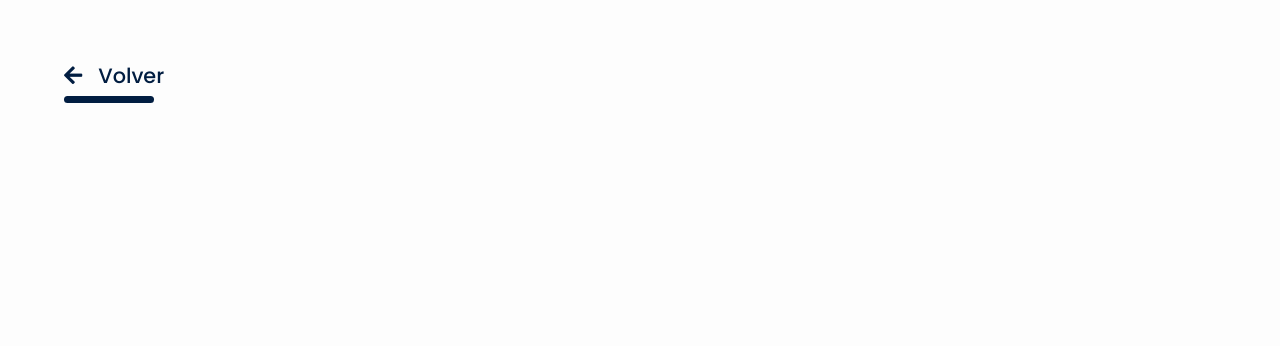
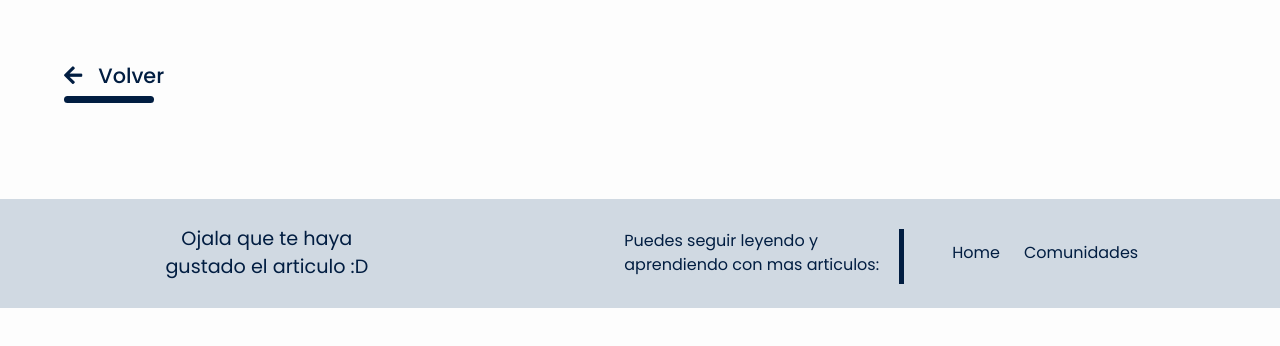
Before and after one commit to mrLuisFer/uDevBlog, a React (Create React App) app: page /article/1 in a window 1280 px wide. Shown: the top 346 px of the page. Built offline with nearby package versions, Linux system fonts and the light colour scheme; no server answers.

Commit message:
Añadi un pequeño footer para los articulos

```diff
--- a/src/components/Article/Article.jsx
+++ b/src/components/Article/Article.jsx
@@ -2,6 +2,8 @@ import React, { useEffect, useState } from 'react';
 import { useParams, Link } from 'react-router-dom';
 // Routes
 import { routes } from '../../routes/routes';
+// Components
+import SimpleFooter from '../SimpleFooter/SimpleFooter.jsx'
 
 export default function Article() {
   const [article, setArticle] = useState('');
@@ -29,6 +31,7 @@ export default function Article() {
               Volver
             </Link>
             <div className='Article__container__line'></div>
+            <h1 className='Article__title'>{article.title}</h1>
             <article
               className='Article__container__content'
               dangerouslySetInnerHTML={{ __html: article.article_content }}
@@ -41,6 +44,7 @@ export default function Article() {
           <Link to={routes.home}>Vayamos devuelta a casa</Link>
         </div>
       )}
+    <SimpleFooter />
     </>
   );
 }
--- a/src/components/Article/Article.scss
+++ b/src/components/Article/Article.scss
@@ -1,7 +1,19 @@
 .Article {
   padding: 5%;
 
+  &__title {
+    font-size: 1.4rem;
+    margin-bottom: 0;
+    margin-top: 2rem;
+  }
+
   &__container {
+
+    @media (min-width: $large){
+      max-width: 1000px;
+      // margin: 0 auto;
+    }
+
     a {
       text-decoration: none;
       color: var(--principal);
@@ -41,7 +53,7 @@
     }
 
     &__content {
-      margin-top: 3rem;
+      margin-top: 1.5rem;
       color: var(--dark);
 
       h1 {
--- a/src/components/HomePosts/HomePosts.jsx
+++ b/src/components/HomePosts/HomePosts.jsx
@@ -11,14 +11,14 @@ import { fetchingPosts } from '../../utils/fetchingPosts/fetchingPosts';
 
 export default function HomePosts() {
   const [posts, setPosts] = useState([]);
-  const [findPosts, setFindPosts] = useState(true);
+  const [findPosts, setFindPosts] = useState(false);
 
   useEffect(() => {
     fetchingPosts(setPosts);
-    if (posts.length > 0 && findPosts === true) {
+    if (posts.length > 0) {
       setFindPosts(false);
     } else {
-      setFindPosts(true);
+      setFindPosts(false);
     }
   }, []);
 
--- /dev/null
+++ b/src/components/SimpleFooter/SimpleFooter.jsx
@@ -0,0 +1,20 @@
+// import react from 'react'
+
+export default function SimpleFooter() {
+  return (
+    <div className='SimpleFooter'>
+      <div className='SimpleFooter__container'>
+        <div className='SimpleFooter__textContainer'>
+          <p>Ojala que te haya gustado el articulo :D</p>
+       </div>
+       <div className='SimpleFooter__linksContainer'>
+         <p>Puedes seguir leyendo y aprendiendo con mas articulos: <span className='SimpleFooter__linksContainer-line'></span></p>
+         <div>
+            <a href="/home">Home</a>
+           <a href="/home">Comunidades</a>
+         </div>
+       </div>
+    </div>
+    </div>
+)
+}
--- /dev/null
+++ b/src/components/SimpleFooter/SimpleFooter.scss
@@ -0,0 +1,117 @@
+.SimpleFooter {
+  padding: 5%;
+  background: var(--grey);
+
+  @media (min-width: $ipad) {
+    padding: 2%;
+  }
+
+  @media (min-width: $large) {
+    bottom: 0vh;
+    width: 100%;
+  }
+
+  &__container {
+    display: flex;
+    justify-content: space-between;
+    flex-wrap: wrap;
+    text-align: center;
+    width: 280px;
+    margin: 0 auto;
+
+    @media (min-width: $ipad) {
+      flex-wrap: nowrap;
+      width: auto;
+      justify-content: space-around;
+      column-gap: 8rem;
+    }
+
+    @media (min-width: $large) {
+      column-gap: 0;
+    }
+  }
+
+  &__textContainer {
+    font-size: 1.2rem;
+    margin: 1rem auto;
+
+    @media (min-width: $large) {
+      width: 250px;
+      margin: 0;
+      text-align: center;
+    }
+
+    p {
+      line-height: 1.5;
+    }
+  }
+
+  &__linksContainer {
+    margin: 0 auto;
+    width: 350px;
+
+    @media (min-width: $large) {
+      margin: 0;
+      width: auto;
+      display: flex;
+      align-items: center;
+    }
+
+    &-line {
+      background: var(--principal);
+      width: 200px;
+      height: 5px;
+      display: block;
+      margin: .5rem auto;
+
+      @media (min-width: $ipad) {
+        margin: 0;
+      }
+
+      @media (min-width: $large) {
+        display: block;
+        position: absolute;
+        right: 0;
+        top: 0;
+        width: 5px;
+        height: 55px;
+      }
+    }
+
+    p {
+      margin-bottom: 2rem;
+      line-height: 1.5;
+
+      @media (min-width: $ipad) {
+        text-align: left;
+      }
+
+      @media (min-width: $large) {
+        margin: 0;
+        width: 280px;
+        position: relative;
+      }
+    }
+
+    div {
+      text-align: center;
+      display: flex;
+      align-items: center;
+      justify-content: space-between;
+
+      @media (min-width: $large) {
+        column-gap: 1.5rem;
+        margin-left: 3rem;
+      }
+
+      a {
+        text-decoration: none;
+        color: var(--principla);
+
+        &:hover {
+          @include text-underline(var(--terciario))
+        }
+      }
+    }
+  }
+}
--- a/src/components/_index.scss
+++ b/src/components/_index.scss
@@ -16,3 +16,4 @@
 @import './NoPostsFounded/NoPostsFounded.scss';
 @import './About/AboutCard/AboutCard.scss';
 @import './Article/Article.scss';
+@import './SimpleFooter/SimpleFooter.scss'
--- a/src/utils/animateCss/index.js
+++ b/src/utils/animateCss/index.js
@@ -6,7 +6,7 @@
 const animated = 'animate__animated';
 
 // velocidades de la animacion
-const fast = 'animate__fast';
+// const fast = 'animate__fast';
 const faster = 'animate__faster';
 
 // estas son las animaciones que debes usar importandolas y usando el nombre de la variable
@@ -16,7 +16,7 @@ const fadeInUpBig = `${animated} animate__fadeInUpBig ${faster}`;
 const fadeInRightBig = `${animated} animate__fadeInRightBig ${faster}`;
 const fadeInDownBig = `${animated} animate__fadeInDownBig ${faster}`;
 const slideInDown = `${animated} animate__slideInDown ${faster}`;
-const slideInUp = `${animated} animate__slideInUp ${fast}`;
+const slideInUp = `${animated} animate__slideInUp ${faster}`;
 
 /* Aqui solo añade el nombre de la animacion para exportarla
 y poder usarla en diferentes archivos */
```
